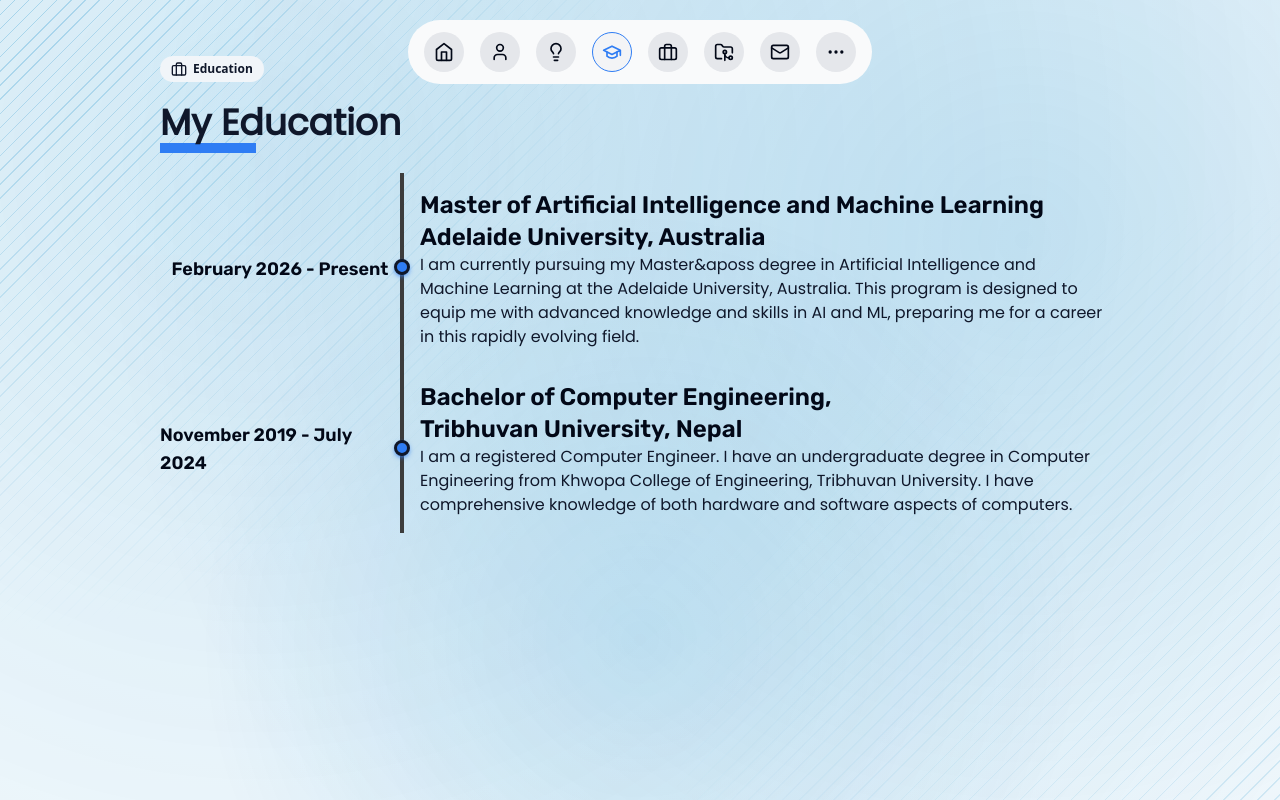
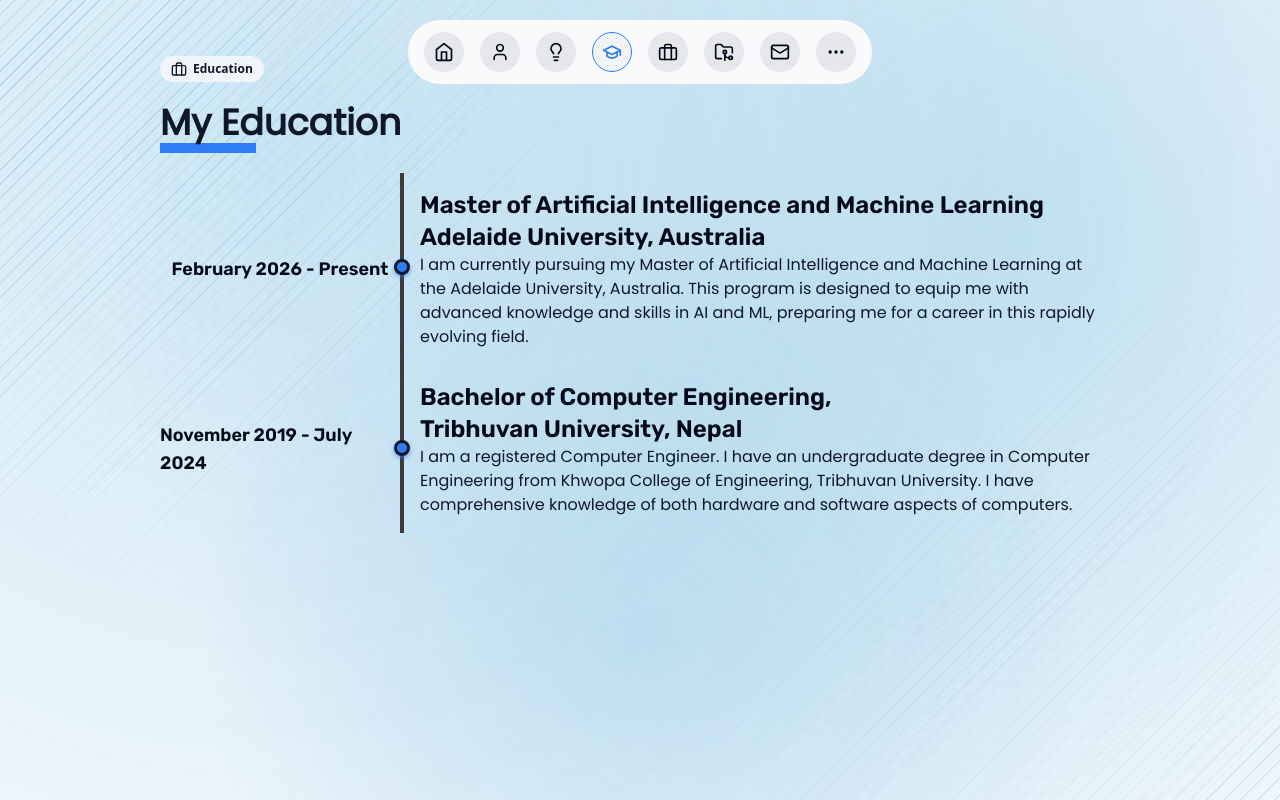
Before and after one commit to shreyas-dhakal/portfolio_website, a Next.js app: page /education in a window 1280 px wide. Built offline with nearby package versions, Linux system fonts and the light colour scheme.

Commit message:
Update page.tsx

```diff
--- a/src/app/education/page.tsx
+++ b/src/app/education/page.tsx
@@ -35,7 +35,7 @@
               Master of Artificial Intelligence and Machine Learning <br /> Adelaide University, Australia
             </div>
             <p className=" font-poppins text-base w-full text-primary  max-sm:text-xs">
-              I am currently pursuing my Master&aposs degree in Artificial Intelligence and Machine Learning at the Adelaide University, Australia. This program is designed to equip me with advanced knowledge and skills in AI and ML, preparing me for a career in this rapidly evolving field.
+              I am currently pursuing my Master of Artificial Intelligence and Machine Learning at the Adelaide University, Australia. This program is designed to equip me with advanced knowledge and skills in AI and ML, preparing me for a career in this rapidly evolving field.
             </p>
           </FramerWrapper>
         </div>
```
